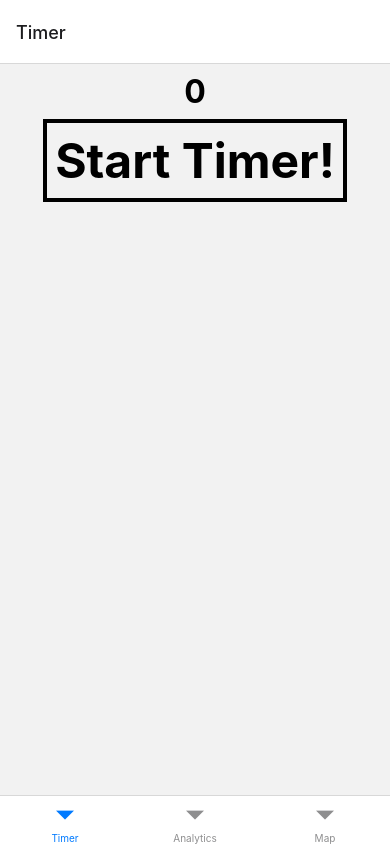
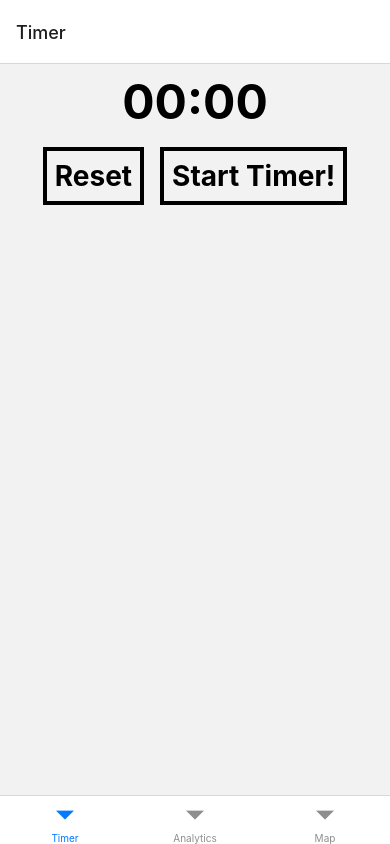
Before and after one commit to Tidyrice/UofTHacks-X, a React Native app: screen /TimerScreen in a window 390 px wide. Built offline with nearby package versions, Linux system fonts and the light colour scheme.

Commit message:
timer complete?

```diff
--- a/Screens/TimerScreen.js
+++ b/Screens/TimerScreen.js
@@ -1,20 +1,21 @@
 import { startTransition, useCallback, useEffect, useRef, useState } from "react";
-import { StyleSheet, Pressable, Text } from "react-native";
+import { View, StyleSheet, Pressable, Text } from "react-native";
 import { SafeAreaView } from "react-native-safe-area-context";
 
 export default function TimerScreen(navigation) {
-
 
     const [time, setTime] = useState(0);
     const [isRunning, setRunning] = useState(false);
     const [results, setResults] = useState(false);
     const timer = useRef(null);
 
+    const [minutes, setMinutes] = useState(0);
+    const [seconds, setSeconds] = useState(0);
+
     const RightButtonPress = useCallback(() => {
         if (!isRunning) { //start
             const interval = setInterval(() => {
                 setTime((previousTime) => previousTime + 1);
-                console.log(time);
             }, 1000);
 
             timer.current = interval;
@@ -26,16 +27,49 @@ export default function TimerScreen(navigation) {
         }
     }, [isRunning, time]);
 
+    //convert seconds to minutes and seconds (pretty formatting)
+    const UpdateTime = useEffect(() => {
+        if (minutes < 9 || minutes == 59) {
+            setMinutes("0" + Math.floor(time / 60));
+        } else {
+            setMinutes(Math.floor(time / 60));
+        }
+
+        if (seconds < 9 || seconds == 59) {
+            setSeconds("0" + time % 60)
+        } else {
+            setSeconds(time % 60)
+        }
+    }, [time]);
+
 
     return (
         <SafeAreaView style = {styles.view}>
 
             <Text style = {styles.text}>
-                {time}
+                {minutes + ":" + seconds}
             </Text>
 
+            <View style = {styles.buttonContainer}>
                 <Pressable
-                onPress = {() => {
+                    disabled = {true}
+                    onPress = {() => { //reset (BUTTON SHOULD NOT BE ACTIVE WHEN TIME IS 00:00
+
+                    }}
+                    style = {({pressed}) => [ //MAKE BUTTON DIM IF DISABLED???!?!??!!
+                        {
+                            opacity: pressed ? 0.3 : 1,
+                        },
+                        styles.pressable,
+                    ]}
+                >
+                    <Text style = {styles.pressableText}>
+                        Reset
+                    </Text>
+                </Pressable>
+
+                <Pressable
+                    onPress = {() => { //start/stop
                         RightButtonPress();
                     }}
                     style = {({pressed}) => [
@@ -45,11 +79,11 @@ export default function TimerScreen(navigation) {
                         styles.pressable,
                     ]}
                 >
-
                     <Text style = {styles.pressableText}>
                         Start Timer!
                     </Text>
                 </Pressable>
+            </View>
 
         </SafeAreaView>
     );
@@ -61,19 +95,24 @@ const styles = StyleSheet.create({
     },
     text: {
         fontWeight: "bold",
-        fontSize: 32,
+        fontSize: 48,
         padding: 8,
+    },
+    buttonContainer: {
+        flexDirection: "row",
     },
     pressable: {
         borderColor: "black",
         borderWidth: 4,
         padding: 8,
+        margin: 8,
     },
     pressablePressed: {
 
     },
     pressableText: {
         fontWeight: "bold",
-        fontSize: 48,
+        fontSize: 28,
+        alignSelf: "center",
     },
 });
```
Lines whose indentation alone changed are shown as unchanged.
